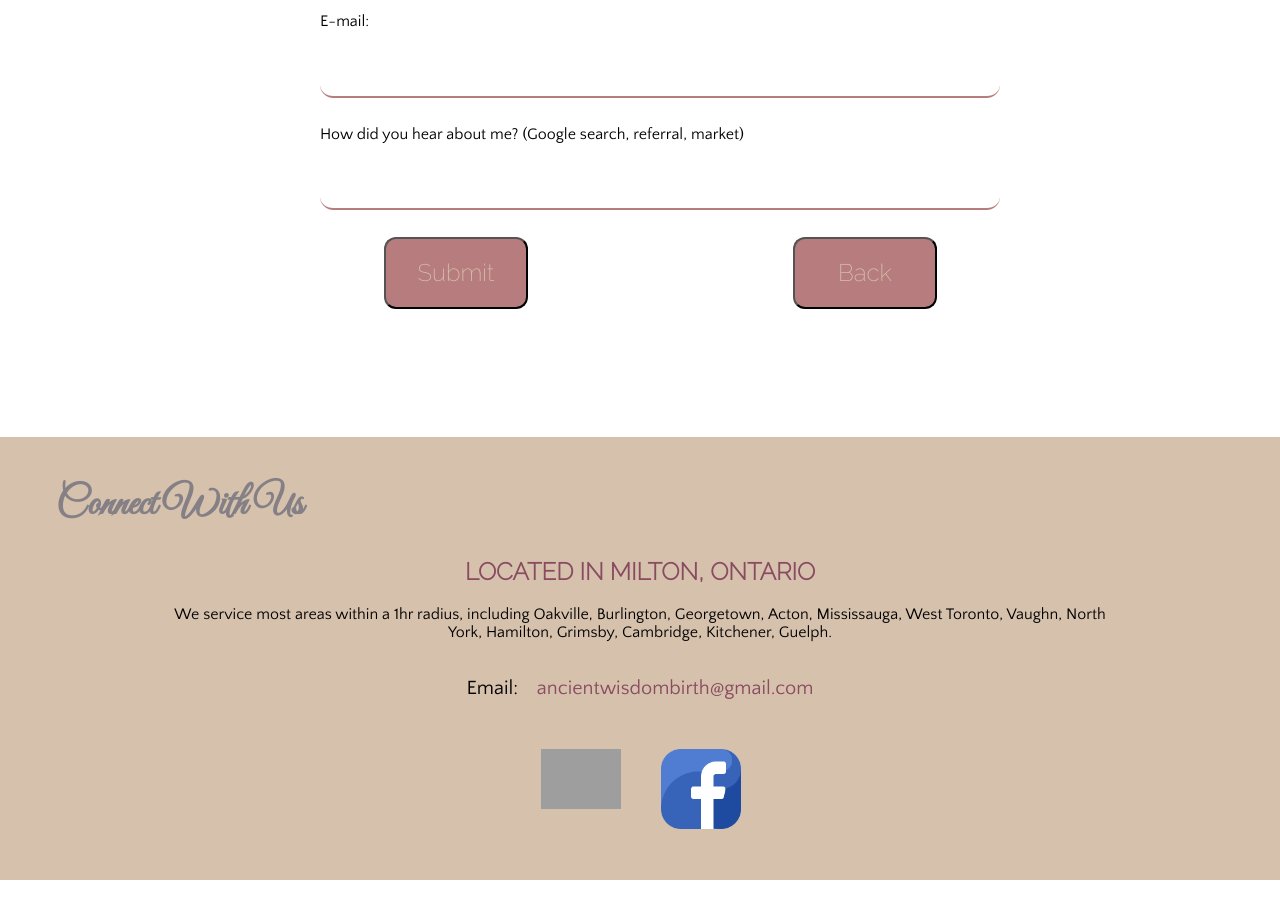
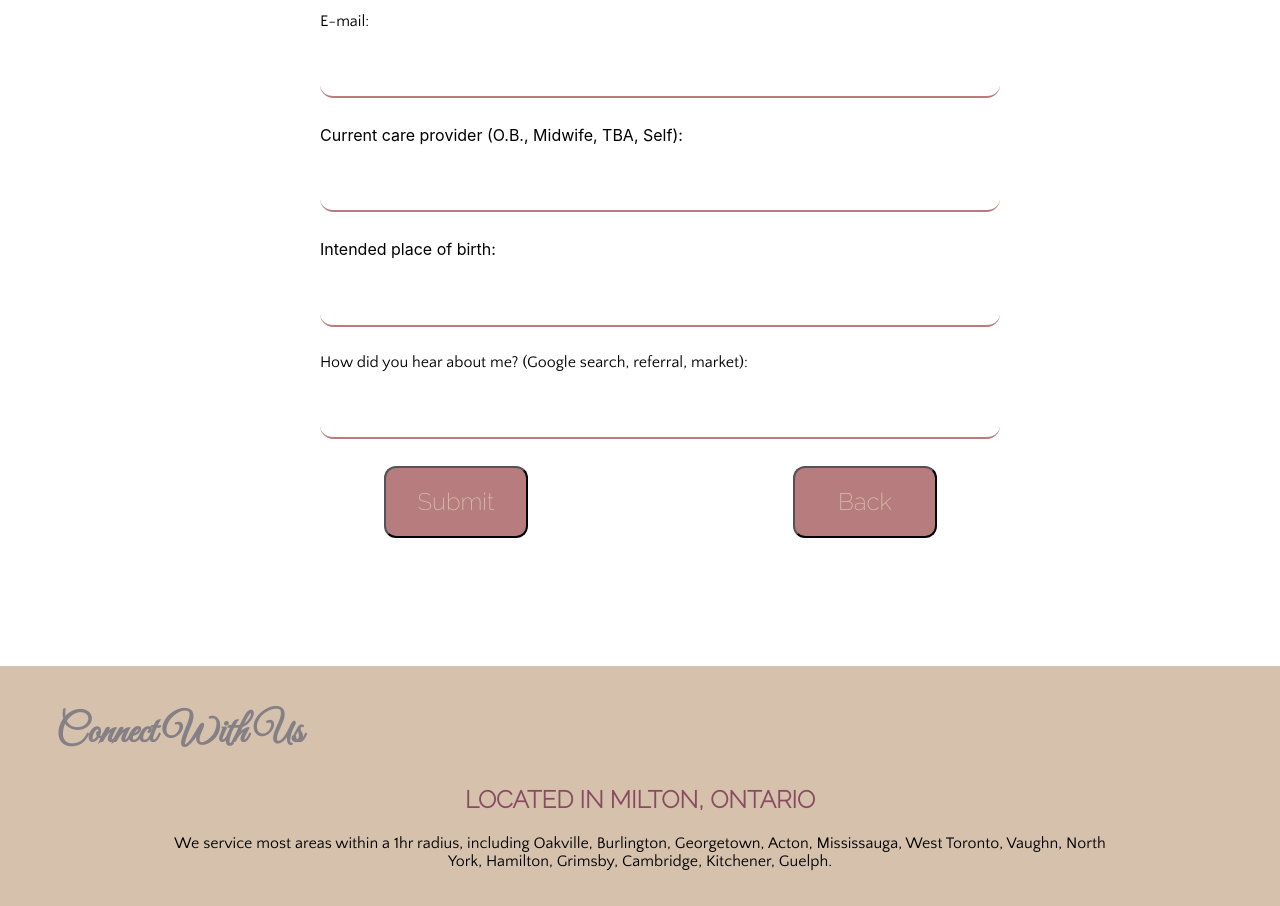
Before and after one commit to ShawnDietrich/awbs, a React (Create React App) app: page /form in a window 1280 px wide. Shown: the part 1840-2746 px from the top of the page. Before the commit the page ends 2720 px from the top, so only its background shows below. Built offline with nearby package versions, Linux system fonts and the light colour scheme; no server answers; grey boxes are pictures that could not be loaded; a web font is replaced by a local one.

Commit message:
Added to contact form

```diff
--- a/src/Sections/ContactForm/contactForm.js
+++ b/src/Sections/ContactForm/contactForm.js
@@ -107,9 +107,21 @@ const ContactForm = (props) => {
               <input type="text" id="fEmail" name="Email" />
             </div>
           </div>
+          <div className='row'>
+          <label htmlFor='fCareProvider'>Current care provider (O.B., Midwife, TBA, Self):</label>
+          <div className="colInput">
+              <input type="text" id="fCareProvider" name="CareProvider"/>
+            </div>
+          </div>
+          <div className='row'>
+          <label htmlFor='fIntendedPlaceBirth'>Intended place of birth:</label>
+          <div className="colInput">
+              <input type="text" id="fIntendedPlaceBirth" name="BrithPlace"/>
+            </div>
+          </div>
           <div className="row">
             <div className="colLbl">
-              <label htmlFor="fHearAbout">How did you hear about me? (Google search, referral, market)</label>
+              <label htmlFor="fHearAbout">How did you hear about me? (Google search, referral, market):</label>
             </div>
             <div className="colInput">
               <input type="text" id="fHearAbout" name="HearAbout" />
```
